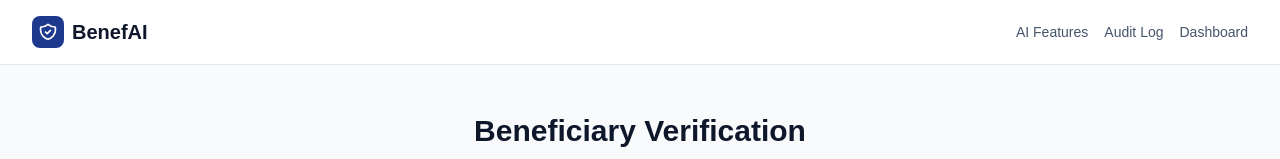
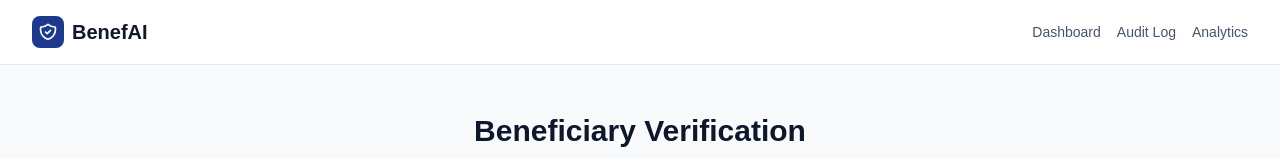
Before and after one commit to pujitha1307/benefai, a Next.js app: page /audit in a window 1280 px wide. Shown: the top 159 px of the page. Built offline with nearby package versions, Linux system fonts and the light colour scheme; no server answers.

Commit message:
add dashboard link to navbar

```diff
--- a/app/audit/page.tsx
+++ b/app/audit/page.tsx
@@ -15,9 +15,9 @@ export default function Home() {
               <span className="text-xl font-bold text-slate-900">BenefAI</span>
             </div>
             <div className="flex items-center gap-4">
-              <a href="https://benefai-dashboard.vercel.app" target="_blank" className="text-sm font-medium text-slate-600 hover:text-slate-900">AI Features</a>
+              <a href="https://benefai-dashboard.vercel.app" target="_blank" className="text-sm font-medium text-slate-600 hover:text-slate-900">Dashboard</a>
               <a href="/audit" className="text-sm font-medium text-slate-600 hover:text-slate-900">Audit Log</a>
-              <a href="/dashboard" className="text-sm font-medium text-slate-600 hover:text-slate-900">Dashboard</a>
+              <a href="/dashboard" className="text-sm font-medium text-slate-600 hover:text-slate-900">Analytics</a>
             </div>
           </div>
         </div>
```
